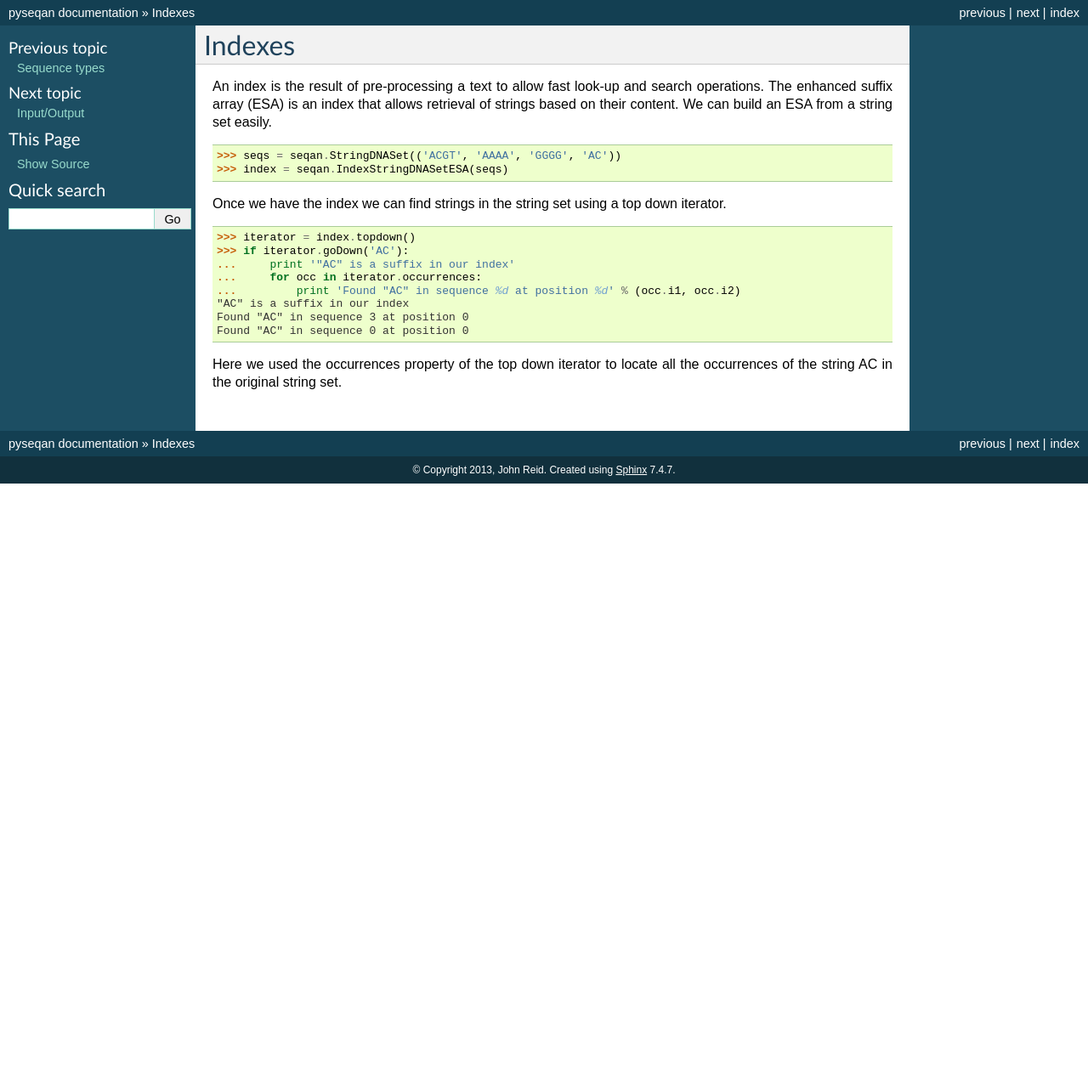
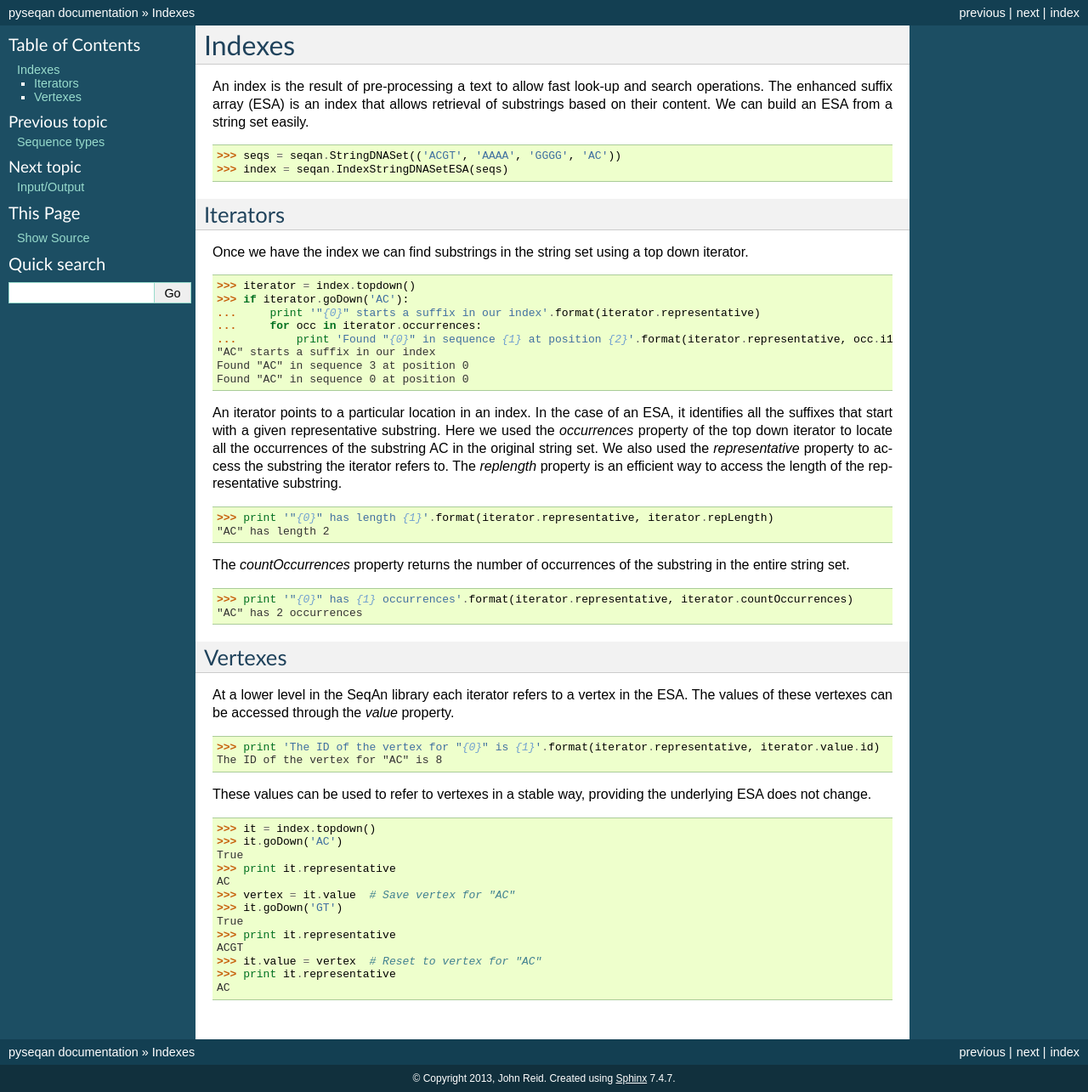
Before and after one commit to JohnReid/pyseqan, a Sphinx documentation site: the page built from docs/source/indexes.rst, in a window 1280 px wide. Shown: the whole page at 85% size. Built offline with Sphinx 7.4.7, drawn with Linux system fonts in a browser that asks for light colours; pages that are not in the unit, such as notebooks, are missing from menus; the version number could not be read and is left out; before the commit the page ends 900 px from its top, so only the background shows below that.

Commit message:
Update docs for iterator stuff

```diff
--- a/docs/source/indexes.rst
+++ b/docs/source/indexes.rst
@@ -8,7 +8,7 @@ Indexes
 
 An index is the result of pre-processing a text to allow fast look-up
 and search operations. The enhanced suffix array (ESA) is an index that allows
-retrieval of strings based on their content. We can build an ESA from a string
+retrieval of substrings based on their content. We can build an ESA from a string
 set easily.
 
 ..  doctest::
@@ -16,18 +16,70 @@ set easily.
     >>> seqs = seqan.StringDNASet(('ACGT', 'AAAA', 'GGGG', 'AC'))
     >>> index = seqan.IndexStringDNASetESA(seqs)
 
-Once we have the index we can find strings in the string set using a top down iterator.
+
+Iterators
+---------
+
+Once we have the index we can find substrings in the string set using a top down iterator.
 
 ..  doctest::
 
     >>> iterator = index.topdown()
     >>> if iterator.goDown('AC'):
-    ...     print '"AC" is a suffix in our index'
+    ...     print '"{0}" starts a suffix in our index'.format(iterator.representative)
     ...     for occ in iterator.occurrences:
-    ...         print 'Found "AC" in sequence %d at position %d' % (occ.i1, occ.i2)
-    "AC" is a suffix in our index
+    ...         print 'Found "{0}" in sequence {1} at position {2}'.format(iterator.representative, occ.i1, occ.i2)
+    "AC" starts a suffix in our index
     Found "AC" in sequence 3 at position 0
     Found "AC" in sequence 0 at position 0
 
-Here we used the occurrences property of the top down iterator to locate all the
-occurrences of the string AC in the original string set.
+An iterator points to a particular location in an index. In the case of an ESA,
+it identifies all the suffixes that start with a given representative substring.
+Here we used the *occurrences* property of the top down iterator to locate all the
+occurrences of the substring AC in the original string set. We also used the
+*representative* property to access the substring the iterator refers to. The *replength*
+property is an efficient way to access the length of the representative substring.
+
+..  doctest::
+
+    >>> print '"{0}" has length {1}'.format(iterator.representative, iterator.repLength)
+    "AC" has length 2
+
+The *countOccurrences* property returns the number of occurrences of the substring in the
+entire string set.
+
+..  doctest::
+
+    >>> print '"{0}" has {1} occurrences'.format(iterator.representative, iterator.countOccurrences)
+    "AC" has 2 occurrences
+
+
+Vertexes
+--------
+
+At a lower level in the SeqAn library each iterator refers to a vertex in the ESA. The values
+of these vertexes can be accessed through the *value* property.
+
+..  doctest::
+
+    >>> print 'The ID of the vertex for "{0}" is {1}'.format(iterator.representative, iterator.value.id)
+    The ID of the vertex for "AC" is 8
+
+These values can be used to refer to vertexes in a stable way, providing the underlying ESA does
+not change.
+
+..  doctest::
+
+    >>> it = index.topdown()
+    >>> it.goDown('AC')
+    True
+    >>> print it.representative
+    AC
+    >>> vertex = it.value  # Save vertex for "AC"
+    >>> it.goDown('GT')
+    True
+    >>> print it.representative
+    ACGT
+    >>> it.value = vertex  # Reset to vertex for "AC"
+    >>> print it.representative
+    AC
```
Also changed, not shown: README.md (+5 -5 lines).
